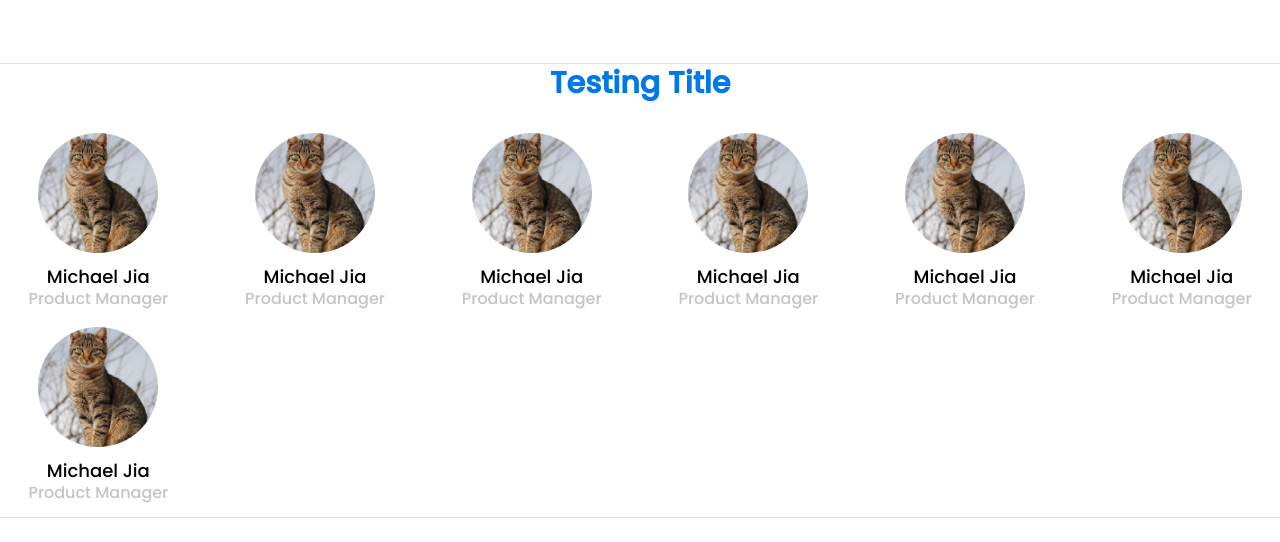
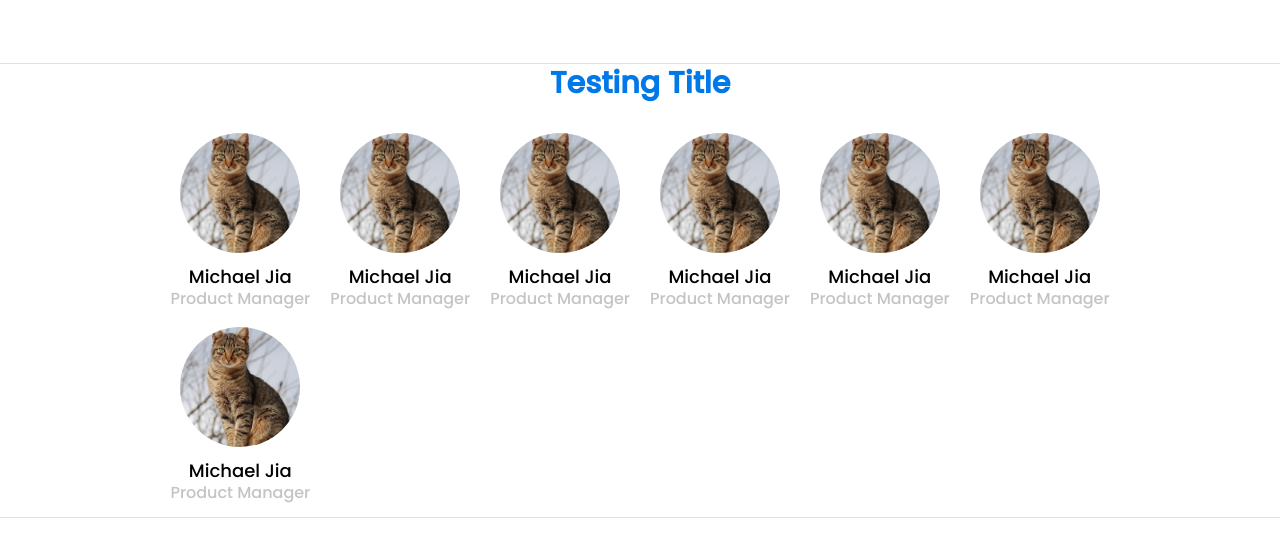
Before and after one commit to uoftblueprint/website-v2, a Next.js app: page / in a window 1280 px wide. Shown: the top 542 px of the page. Built offline with nearby package versions, Linux system fonts and the light colour scheme; no server answers.

Commit message:
refactor: try using center as container for teamcard

```diff
--- a/src/team-card/TeamCard.js
+++ b/src/team-card/TeamCard.js
@@ -2,7 +2,7 @@
 
 import React from "react";
 import Profile from "./Profile";
-import { createTheme, MantineProvider, Title, SimpleGrid } from "@mantine/core";
+import { createTheme, MantineProvider, Title, SimpleGrid, Center } from "@mantine/core";
 import { useMediaQuery } from '@mantine/hooks';
 import '@mantine/core/styles.css';
 import "./TeamCard.css"
@@ -19,6 +19,7 @@ function TeamCard({title, team_members}) {
 
     return (
         <MantineProvider theme={theme}>
+            <Center>
                 <Title size={titleSize} c="#0078E8">{title}</Title>
 
                 <SimpleGrid spacing="lg" cols={{lg:6, sm:4, xs:2}}>
@@ -30,7 +31,7 @@ function TeamCard({title, team_members}) {
                             profilePicture={team_member.profilePicture}/>
                     )}
                 </SimpleGrid>
-
+            </Center>
         </MantineProvider>
 
     )
```
Also changed, not shown: src/team-card/TeamCard.css (line endings or trailing spaces). Lines whose indentation alone changed are shown as unchanged.
